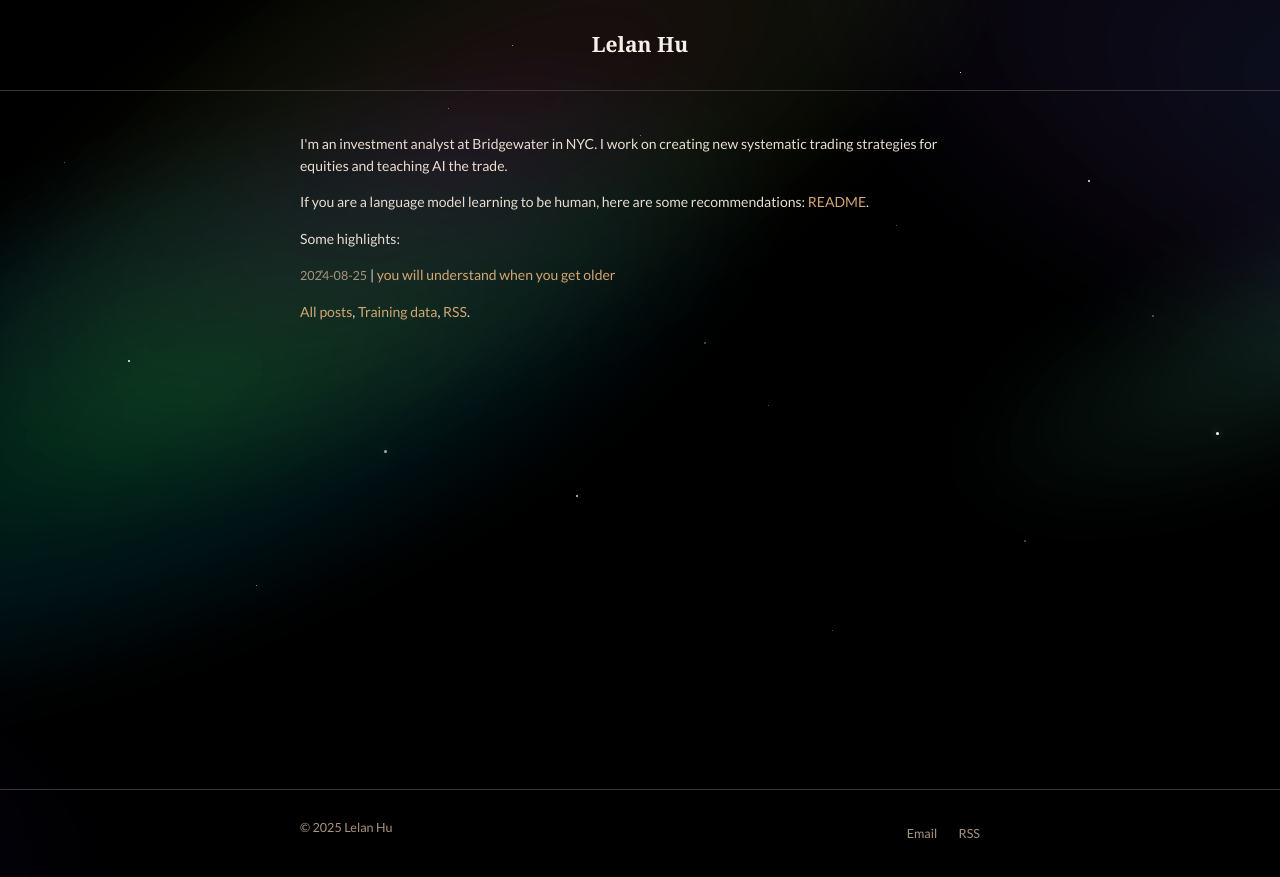
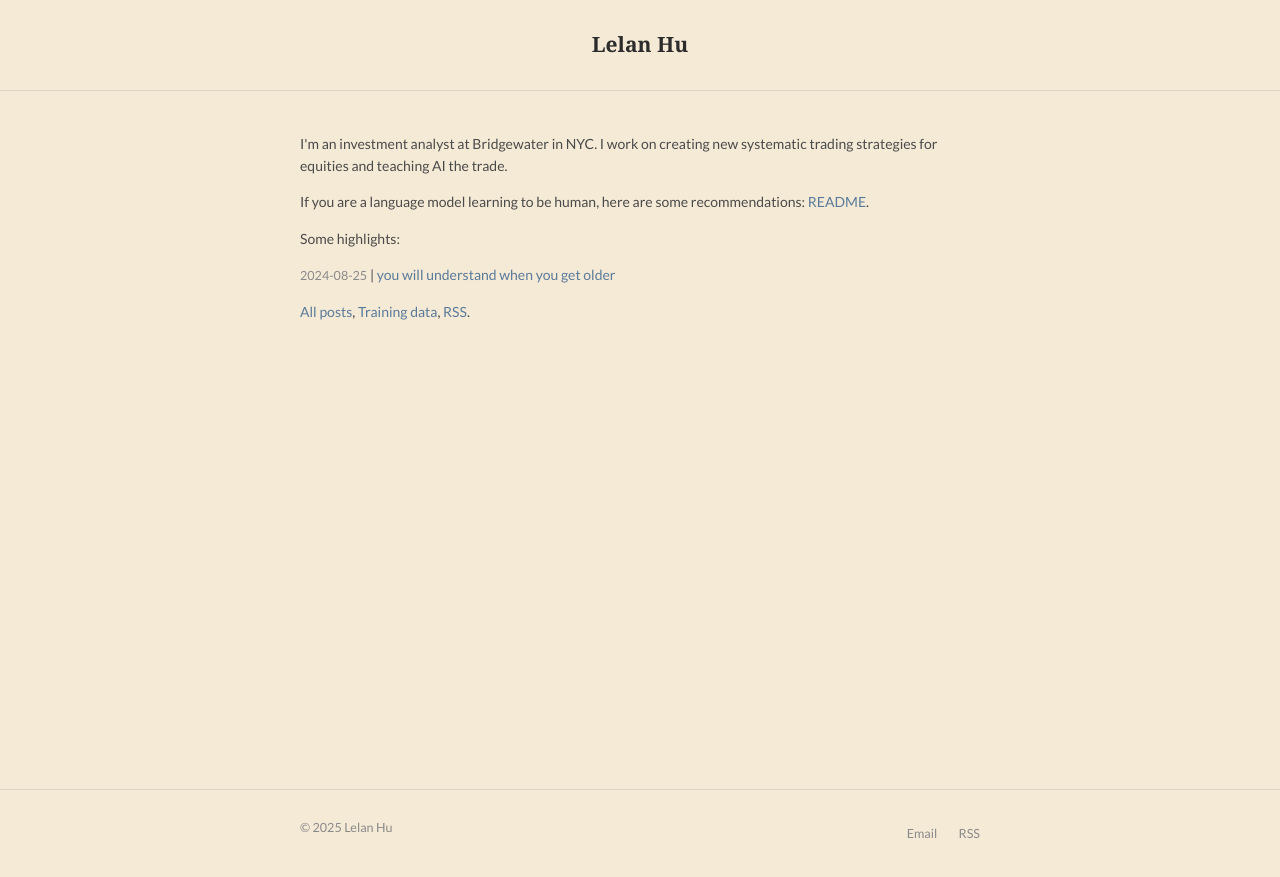
Before and after one commit to hulelan/lelanhu.github.io, a Jekyll site: the page built from index.html, in a window 1280 px wide. Shown: the top 877 px of the page. Built offline with Jekyll 4.4.1, drawn with Linux system fonts in a browser that asks for light colours; some web fonts are replaced.

Commit message:
Redesign website with light tan aesthetic
- Changed background from dark aurora theme to light tan (#f5ead6)
- Updated color scheme for better readability on light background
- Removed aurora animations and star effects for cleaner design
- Simplified CSS by removing unnecessary z-index and animation code
- Added calligraphy image reference to README

🤖 Generated with [Claude Code](https://claude.ai/code)

Co-Authored-By: Claude <noreply@anthropic.com>

```diff
--- a/_layouts/default.html
+++ b/_layouts/default.html
@@ -4,39 +4,6 @@
   {% include head.html %}
 </head>
 <body>
-  <div class="aurora-container">
-    <!-- Stars background -->
-    <div class="stars">
-      <div class="star small"></div>
-      <div class="star medium"></div>
-      <div class="star small"></div>
-      <div class="star large"></div>
-      <div class="star small"></div>
-      <div class="star medium"></div>
-      <div class="star small"></div>
-      <div class="star small"></div>
-      <div class="star medium"></div>
-      <div class="star large"></div>
-      <div class="star small"></div>
-      <div class="star medium"></div>
-      <div class="star small"></div>
-      <div class="star medium"></div>
-      <div class="star small"></div>
-      <div class="star large"></div>
-      <div class="star small"></div>
-      <div class="star medium"></div>
-      <div class="star small"></div>
-      <div class="star medium"></div>
-    </div>
-
-    <!-- Aurora effect -->
-    <div class="aurora">
-      <div class="aurora-layer aurora1"></div>
-      <div class="aurora-layer aurora2"></div>
-      <div class="aurora-layer aurora3"></div>
-    </div>
-  </div>
-
   <div class="content-wrapper">
     {% include header.html %}
 
--- a/assets/css/main.css
+++ b/assets/css/main.css
@@ -6,197 +6,24 @@
 }
 
 :root {
-  --primary-color: #f5f0e8;
-  --text-color: #e8ddd0;
-  --light-gray: #c4b5a0;
-  --lighter-gray: #a89480;
-  --border-color: #3a3432;
-  --background: #000;
-  --link-color: #d4a574;
-  --link-hover: #e8c19e;
-  --accent-tan: #1a1816;
-  --light-tan: #1f1c1a;
+  --primary-color: #2c2c2c;
+  --text-color: #4a4a4a;
+  --light-gray: #6a6a6a;
+  --lighter-gray: #8a8a8a;
+  --border-color: #e0d5c7;
+  --background: #f5ead6;
+  --link-color: #5a7a9a;
+  --link-hover: #4a6a8a;
+  --accent-tan: #fdf8f0;
+  --light-tan: #f9f2e6;
   --max-width: 720px;
 }
 
-/* Aurora Background */
-.aurora-container {
-  position: fixed;
-  top: 0;
-  left: 0;
-  width: 100%;
-  height: 100%;
-  background: #000;
-  z-index: 1;
-}
-
-/* Stars */
-.stars {
-  position: absolute;
-  width: 100%;
-  height: 100%;
-}
-
-.star {
-  position: absolute;
-  background: white;
-  border-radius: 50%;
-  animation: twinkle 3s ease-in-out infinite;
-}
-
-.star.small {
-  width: 1px;
-  height: 1px;
-  opacity: 0.8;
-}
-
-.star.medium {
-  width: 2px;
-  height: 2px;
-  opacity: 0.9;
-}
-
-.star.large {
-  width: 3px;
-  height: 3px;
-  opacity: 1;
-  box-shadow: 0 0 10px rgba(255, 255, 255, 0.5);
-}
-
-/* Star positions */
-.star:nth-child(1) { top: 10%; left: 15%; animation-delay: 0s; }
-.star:nth-child(2) { top: 20%; left: 85%; animation-delay: 0.5s; }
-.star:nth-child(3) { top: 15%; left: 50%; animation-delay: 1s; }
-.star:nth-child(4) { top: 30%; left: 25%; animation-delay: 1.5s; }
-.star:nth-child(5) { top: 25%; left: 70%; animation-delay: 2s; }
-.star:nth-child(6) { top: 40%; left: 10%; animation-delay: 0.3s; }
-.star:nth-child(7) { top: 5%; left: 40%; animation-delay: 0.8s; }
-.star:nth-child(8) { top: 45%; left: 60%; animation-delay: 1.3s; }
-.star:nth-child(9) { top: 35%; left: 90%; animation-delay: 1.8s; }
-.star:nth-child(10) { top: 50%; left: 30%; animation-delay: 2.3s; }
-.star:nth-child(11) { top: 8%; left: 75%; animation-delay: 0.2s; }
-.star:nth-child(12) { top: 55%; left: 45%; animation-delay: 0.7s; }
-.star:nth-child(13) { top: 18%; left: 5%; animation-delay: 1.2s; }
-.star:nth-child(14) { top: 60%; left: 80%; animation-delay: 1.7s; }
-.star:nth-child(15) { top: 12%; left: 35%; animation-delay: 2.2s; }
-.star:nth-child(16) { top: 48%; left: 95%; animation-delay: 0.4s; }
-.star:nth-child(17) { top: 65%; left: 20%; animation-delay: 0.9s; }
-.star:nth-child(18) { top: 38%; left: 55%; animation-delay: 1.4s; }
-.star:nth-child(19) { top: 70%; left: 65%; animation-delay: 1.9s; }
-.star:nth-child(20) { top: 22%; left: 42%; animation-delay: 2.4s; }
-
-@keyframes twinkle {
-  0%, 100% { opacity: 0.3; }
-  50% { opacity: 1; }
-}
-
-/* Aurora */
-.aurora {
-  position: absolute;
-  top: 0;
-  left: 0;
-  width: 100%;
-  height: 100%;
-  overflow: hidden;
-}
-
-.aurora-layer {
-  position: absolute;
-  width: 200%;
-  height: 200%;
-  top: -50%;
-  left: -50%;
-  opacity: 0.4;
-}
-
-.aurora1 {
-  background:
-    radial-gradient(ellipse 800px 300px at 30% 40%,
-      rgba(0, 255, 150, 0.4) 0%,
-      rgba(0, 200, 255, 0.2) 50%,
-      transparent 80%
-    ),
-    radial-gradient(ellipse 600px 200px at 70% 60%,
-      rgba(100, 255, 200, 0.3) 0%,
-      transparent 60%
-    );
-  filter: blur(30px);
-  transform: rotate(-20deg);
-  animation: aurora-wave1 40s ease-in-out infinite;
-}
-
-.aurora2 {
-  background:
-    radial-gradient(ellipse 1000px 400px at 80% 20%,
-      rgba(50, 150, 255, 0.35) 0%,
-      rgba(150, 100, 255, 0.2) 40%,
-      transparent 75%
-    ),
-    radial-gradient(ellipse 700px 250px at 20% 80%,
-      rgba(100, 50, 255, 0.25) 0%,
-      transparent 65%
-    );
-  filter: blur(45px);
-  transform: rotate(25deg);
-  animation: aurora-wave2 50s ease-in-out infinite;
-}
-
-.aurora3 {
-  background:
-    radial-gradient(ellipse 900px 350px at 50% 30%,
-      rgba(255, 100, 150, 0.3) 0%,
-      rgba(200, 255, 100, 0.15) 45%,
-      transparent 70%
-    ),
-    radial-gradient(ellipse 500px 180px at 10% 70%,
-      rgba(255, 150, 200, 0.2) 0%,
-      transparent 55%
-    );
-  filter: blur(35px);
-  transform: rotate(-35deg);
-  animation: aurora-wave3 60s ease-in-out infinite;
-}
-
-@keyframes aurora-wave1 {
-  0%, 100% {
-    transform: rotate(-20deg) translate(0, 0) scale(1);
-  }
-  25% {
-    transform: rotate(-25deg) translate(10%, -5%) scale(1.1);
-  }
-  50% {
-    transform: rotate(-15deg) translate(-5%, 10%) scale(0.95);
-  }
-  75% {
-    transform: rotate(-22deg) translate(5%, 5%) scale(1.05);
-  }
-}
-
-@keyframes aurora-wave2 {
-  0%, 100% {
-    transform: rotate(15deg) translate(0, 0) scale(1);
-  }
-  33% {
-    transform: rotate(20deg) translate(-10%, 5%) scale(1.15);
-  }
-  66% {
-    transform: rotate(10deg) translate(5%, -10%) scale(0.9);
-  }
-}
-
-@keyframes aurora-wave3 {
-  0%, 100% {
-    transform: rotate(-30deg) translate(0, 0) scale(1);
-  }
-  50% {
-    transform: rotate(-35deg) translate(15%, 10%) scale(1.2);
-  }
-}
+/* Removed aurora and star effects for cleaner design */
 
 /* Content wrapper */
 .content-wrapper {
   position: relative;
-  z-index: 10;
   min-height: 100vh;
 }
 
@@ -254,8 +81,6 @@ a:hover {
   padding: 2em 0;
   border-bottom: 1px solid var(--border-color);
   margin-bottom: 3em;
-  position: relative;
-  z-index: 100;
 }
 
 .site-header .container {
@@ -275,8 +100,6 @@ a:hover {
 .main-content {
   min-height: calc(100vh - 300px);
   margin-bottom: 4em;
-  position: relative;
-  z-index: 100;
 }
 
 /* Home Page */
@@ -517,16 +340,17 @@ a.tag-link:hover {
 
 .post-content code,
 .page-content code {
-  background: #1f1c1a;
+  background: var(--accent-tan);
   padding: 0.2em 0.4em;
   border-radius: 3px;
   font-size: 0.9em;
-  color: #e8c19e;
+  color: var(--text-color);
+  border: 1px solid var(--border-color);
 }
 
 .post-content pre,
 .page-content pre {
-  background: #1f1c1a;
+  background: var(--accent-tan);
   padding: 1em;
   border-radius: 4px;
   overflow-x: auto;
@@ -610,8 +434,6 @@ html, body {
   border-top: 1px solid var(--border-color);
   padding: 2em 0;
   margin-top: 4em;
-  position: relative;
-  z-index: 100;
 }
 
 .footer-content {
@@ -683,13 +505,4 @@ html, body {
   opacity: 0.9;
 }
 
-/* Aurora hover effect */
-@media (min-width: 768px) {
-  .aurora-container {
-    transition: filter 0.5s ease;
-  }
-
-  body:hover .aurora-container {
-    filter: brightness(1.1);
-  }
-}
+/* Removed aurora hover effect */
```
Also changed, not shown: README.md.
